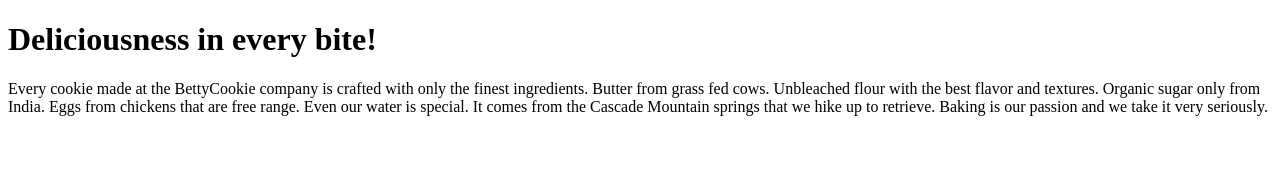
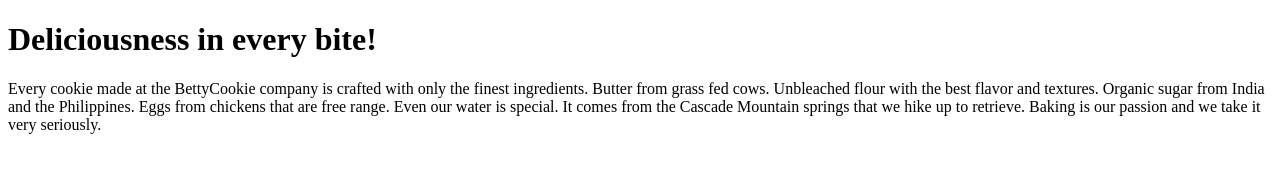
Before and after one commit to bethel2000/Betty-Cookie-Company.com, a plain HTML site: page index.htm in a window 1280 px wide. Drawn offline with Linux system fonts and the light colour scheme.

Commit message:
Update index.htm - I added we get sugar from the Philippines too

```diff
--- a/index.htm
+++ b/index.htm
@@ -3,7 +3,7 @@
 <body>
 
 <h1>Deliciousness in every bite!</h1>
-<p>Every cookie made at the BettyCookie company is crafted with only the finest ingredients. Butter from grass fed cows. Unbleached flour with the best flavor and textures. Organic sugar only from India. Eggs from chickens that are free range. Even our water is special. It comes from the Cascade Mountain springs that we hike up to retrieve. Baking is our passion and we take it very seriously.</p>
+<p>Every cookie made at the BettyCookie company is crafted with only the finest ingredients. Butter from grass fed cows. Unbleached flour with the best flavor and textures. Organic sugar from India and the Philippines. Eggs from chickens that are free range. Even our water is special. It comes from the Cascade Mountain springs that we hike up to retrieve. Baking is our passion and we take it very seriously.</p>
 
 </body>
 </html>
```
